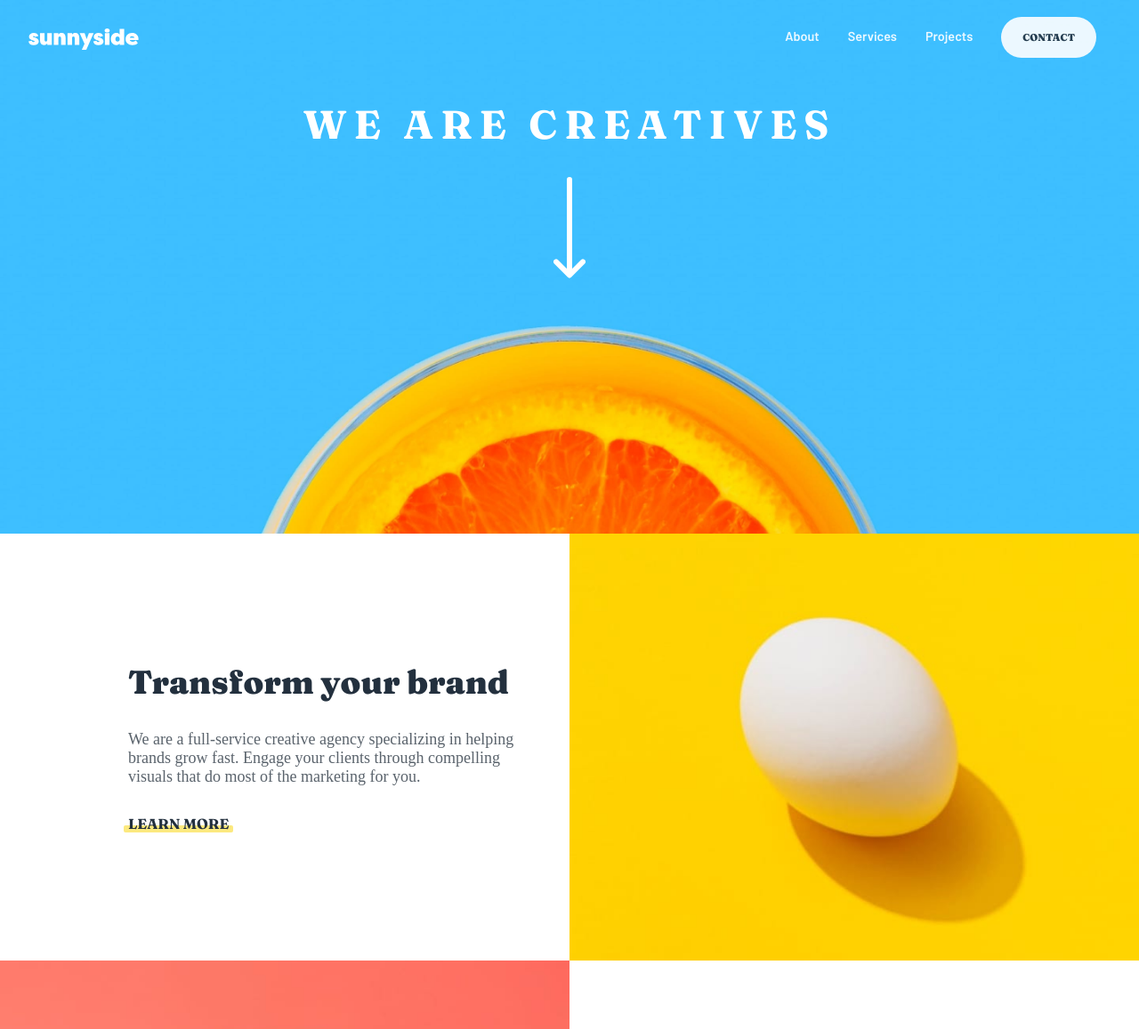
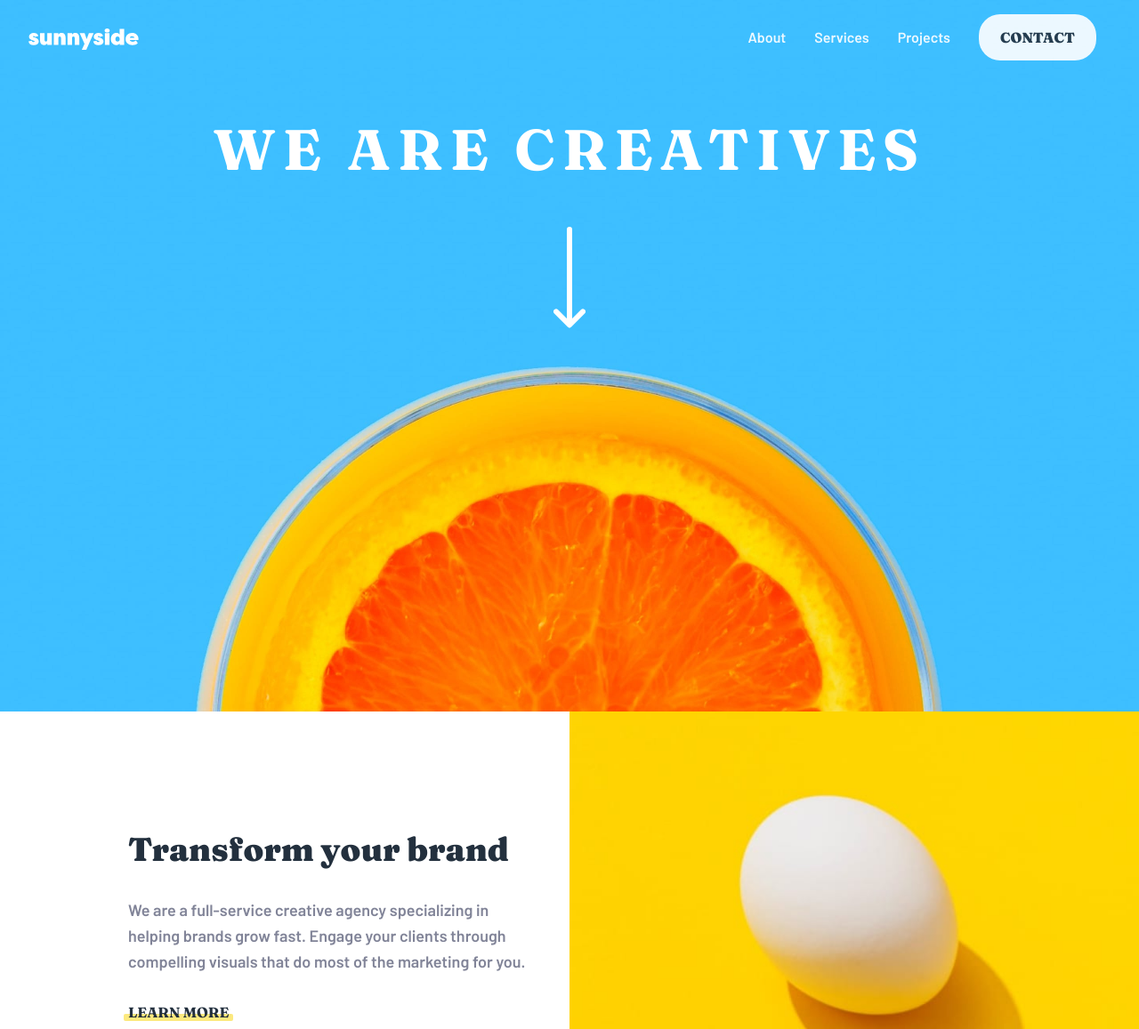
Before and after one commit to ghostwriter7/Sunnyside-agency-landing-page, a plain HTML site: page index.html in a window 1280 px wide. Shown: the top 1157 px of the page at 89% size. Drawn offline with Linux system fonts and the light colour scheme.

Commit message:
Add minor changes in Typography

```diff
--- a/style.css
+++ b/style.css
@@ -53,7 +53,7 @@ header {
   background-position: center top;
   background-size: cover;
   background-repeat: no-repeat;
-  height: 75vh;
+  height: 100vh;
   display: flex;
   align-items: center;
   justify-content: center;
@@ -68,7 +68,7 @@ h1 {
   font-family: var(--ff-accent);
   color: var(--clr-neutral-white);
   font-size: 2.8rem;
-  margin: 2rem 0;
+  margin: 3rem 0;
   letter-spacing: 0.5rem;
 }
 @media screen and (min-width: 575px) {
@@ -78,6 +78,9 @@ h1 {
   .header__body {
     margin-top: 5rem;
     align-self: flex-start;
+  }
+  h1 {
+    font-size: 4rem;
   }
 }
 /* #endregion */
@@ -119,7 +122,6 @@ ul.menu__active {
   right: 5%;
   margin-inline: auto;
   background-color: var(--clr-neutral-white);
-  /* width: 90%; */
   padding-block: 2rem;
 }
 
@@ -143,14 +145,14 @@ ul.menu__active li a {
 }
 
 nav ul li a {
-  font-size: 0.9rem;
+  font-size: 1rem;
   font-family: var(--ff-primary);
   color: var(--clr-neutral-label);
   text-decoration: none;
 }
 .menu__highlight {
   font-family: var(--ff-accent);
-  font-size: 0.7rem;
+  font-size: 1rem;
   background-color: var(--clr-primary-yellow);
   color: var(--clr-neutral-heading);
   font-weight: 900;
@@ -314,6 +316,9 @@ nav ul li {
   }
   .card__content p {
     font-size: 18px;
+    line-height: 1.8rem;
+    font-family: var(--ff-primary);
+    color: var(--clr-neutral-paragraphs-text);
   }
 }
 /* #endregion */
```
